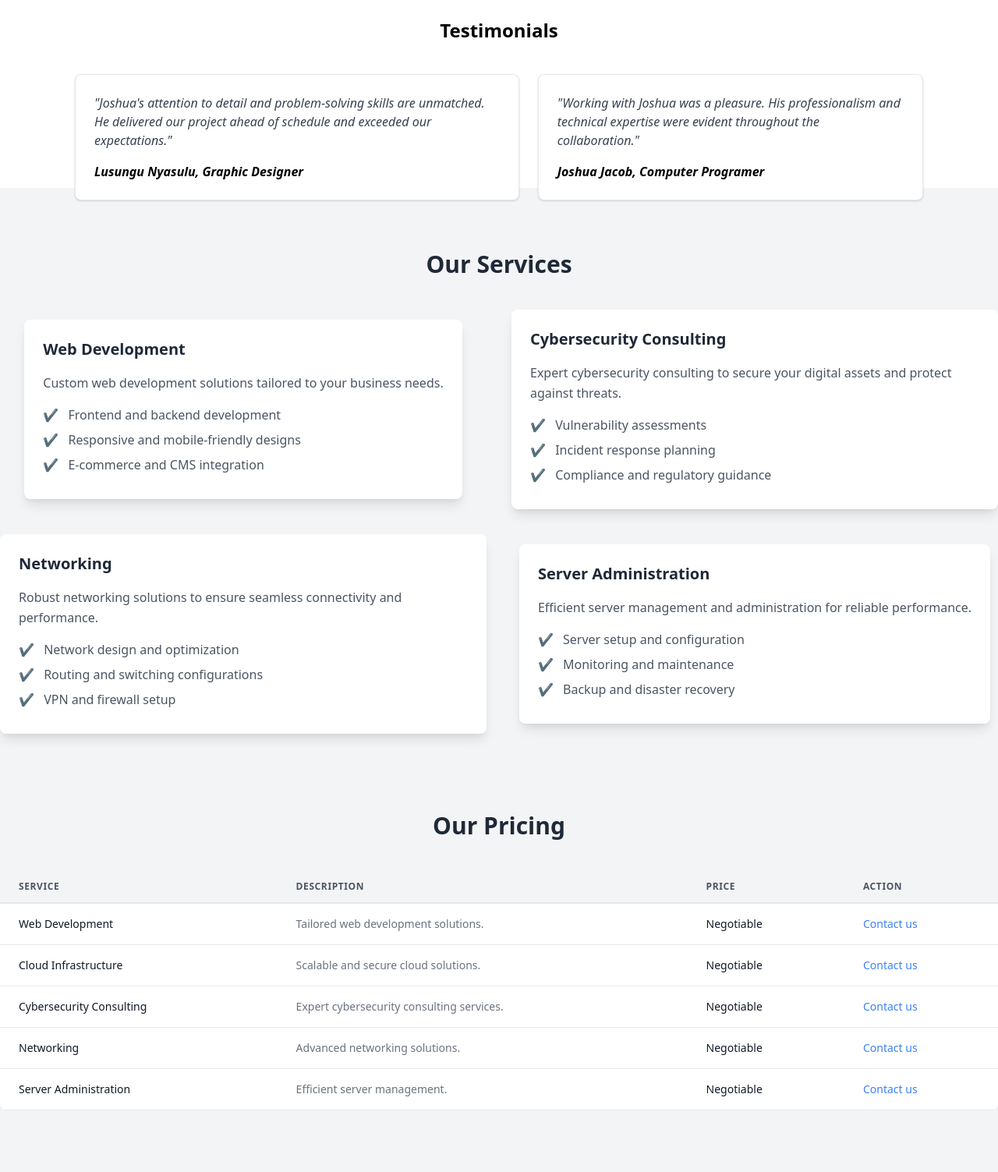
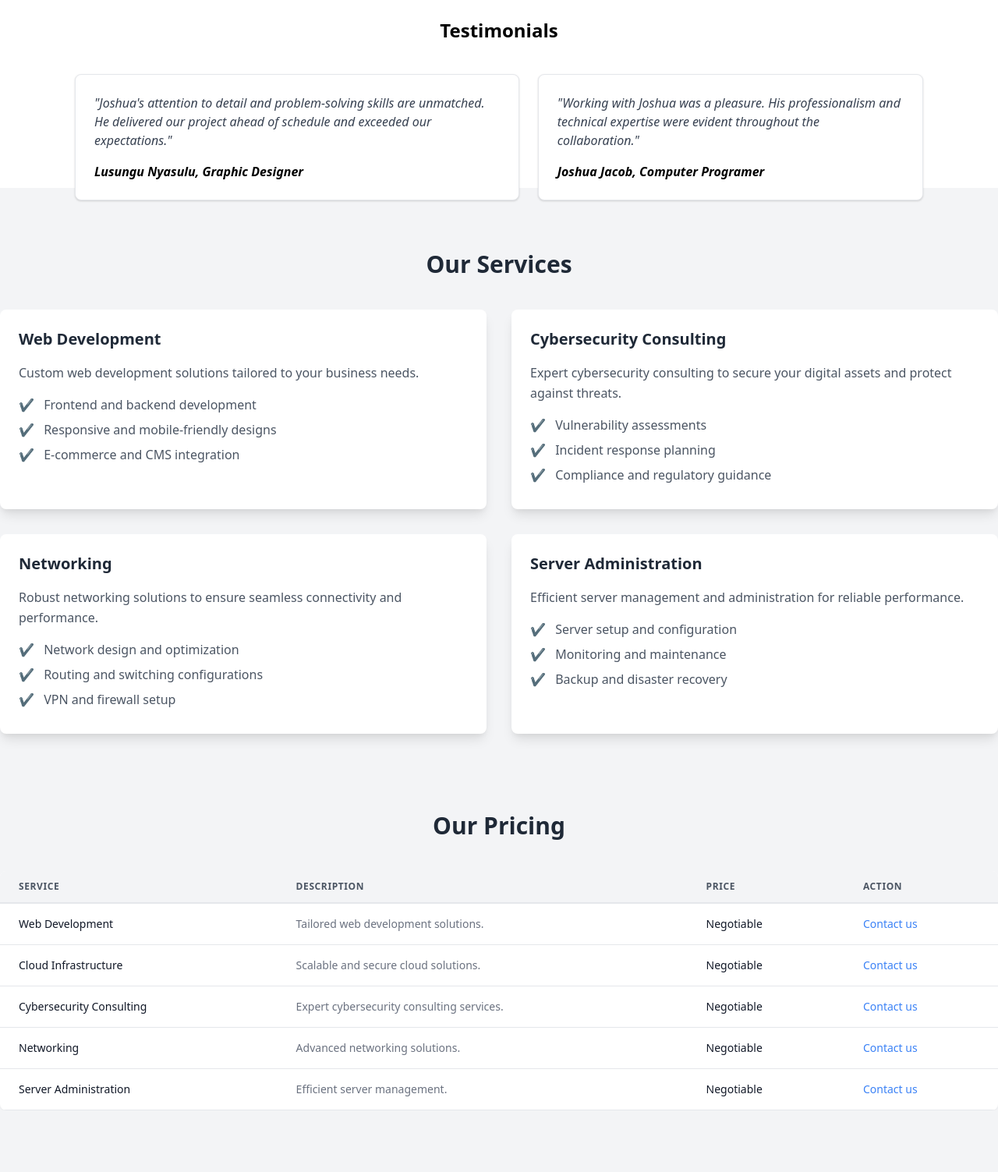
Before and after one commit to Joshuaphir/portfolio-ankoj-app, a Flask app: page / in a window 1280 px wide. Shown: the part 1072-2575 px from the top of the page at 78% size. Run offline with Flask 3, Linux system fonts and the light colour scheme; style sheets or scripts are compiled from the project's sources.

Commit message:
updated home.html

```diff
--- a/templates/home.html
+++ b/templates/home.html
@@ -108,7 +108,7 @@
         <h2 class="text-3xl font-semibold text-center text-gray-800 mb-10">Our Services</h2>
         <div class="grid grid-cols-1 sm:grid-cols-2 gap-8">
             <!-- Service Item 1 -->
-            <div class="bg-white rounded-lg shadow-lg m-auto">
+            <div class="bg-white rounded-lg shadow-lg m-auto sm:m-0">
                 <div class="p-6">
                     <h3 class="text-xl font-semibold text-gray-800 mb-4">Web Development</h3>
                     <p class="text-gray-600 leading-relaxed">Custom web development solutions tailored to your business needs.</p>
@@ -122,7 +122,7 @@
 
 
             <!-- Service Item 2 -->
-            <div class="bg-white rounded-lg shadow-lg m-auto">
+            <div class="bg-white rounded-lg shadow-lg m-auto sm:m-0">
                 <div class="p-6">
                     <h3 class="text-xl font-semibold text-gray-800 mb-4">Cybersecurity Consulting</h3>
                     <p class="text-gray-600 leading-relaxed">Expert cybersecurity consulting to secure your digital assets and protect against threats.</p>
@@ -135,7 +135,7 @@
             </div>
 
             <!-- Service Item 3 -->
-            <div class="bg-white rounded-lg shadow-lg m-auto">
+            <div class="bg-white rounded-lg shadow-lg m-auto sm:m-0">
                 <div class="p-6">
                     <h3 class="text-xl font-semibold text-gray-800 mb-4">Networking</h3>
                     <p class="text-gray-600 leading-relaxed">Robust networking solutions to ensure seamless connectivity and performance.</p>
@@ -148,7 +148,7 @@
             </div>
 
             <!-- Service Item 4 -->
-            <div class="bg-white rounded-lg shadow-lg m-auto">
+            <div class="bg-white rounded-lg shadow-lg m-auto sm:m-0">
                 <div class="p-6">
                     <h3 class="text-xl font-semibold text-gray-800 mb-4">Server Administration</h3>
                     <p class="text-gray-600 leading-relaxed">Efficient server management and administration for reliable performance.</p>
```
